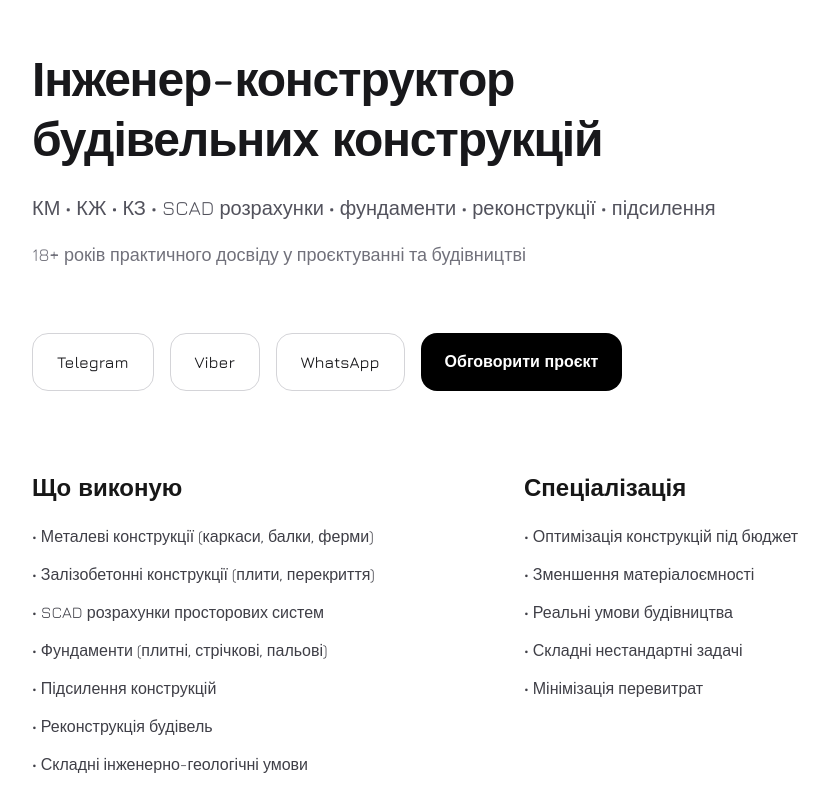
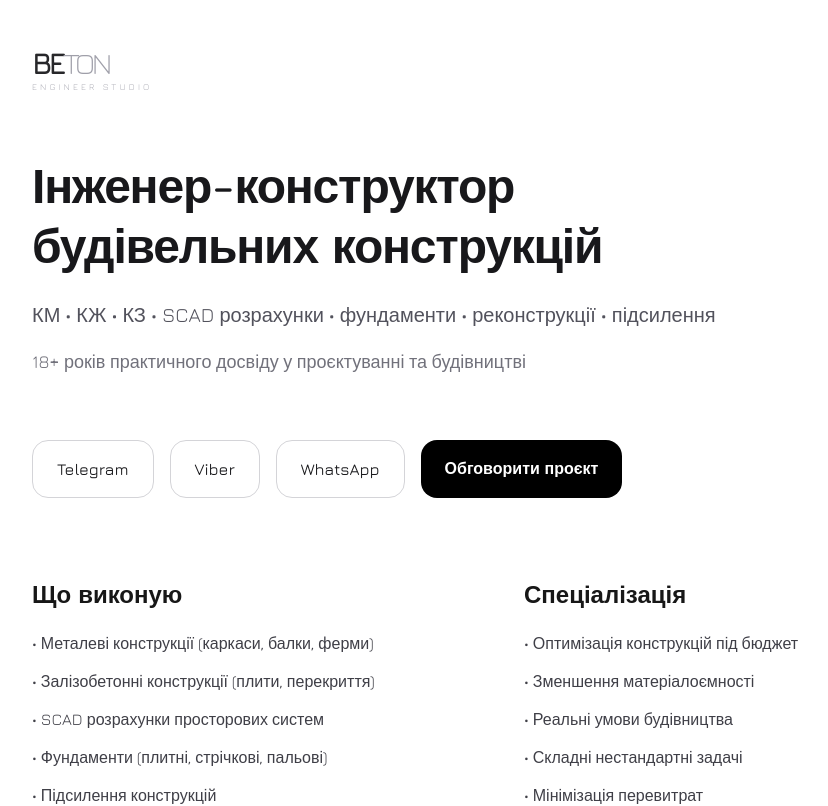
Before and after one commit to DenysKavun/beton-new, a Next.js app: page / in a window 1280 px wide. Shown: the top 806 px of the page, without its empty margins (144-972 px from the left). Built offline with nearby package versions, Linux system fonts and the light colour scheme.

Commit message:
Update page.tsx

```diff
--- a/app/page.tsx
+++ b/app/page.tsx
@@ -1,9 +1,12 @@
+import Logo from './components/Logo'
 import Gallery from './components/Gallery'
 
 export default function Page() {
   return (
     <main className="w-full max-w-5xl mx-auto px-6 sm:px-8 md:px-12 py-12">
-
+<div className="mb-16">
+  <Logo />
+</div>
       {/* HERO */}
       <section className="mb-16">
         <h1 className="text-4xl sm:text-5xl font-bold tracking-tight text-zinc-900 leading-tight mb-6">
```
